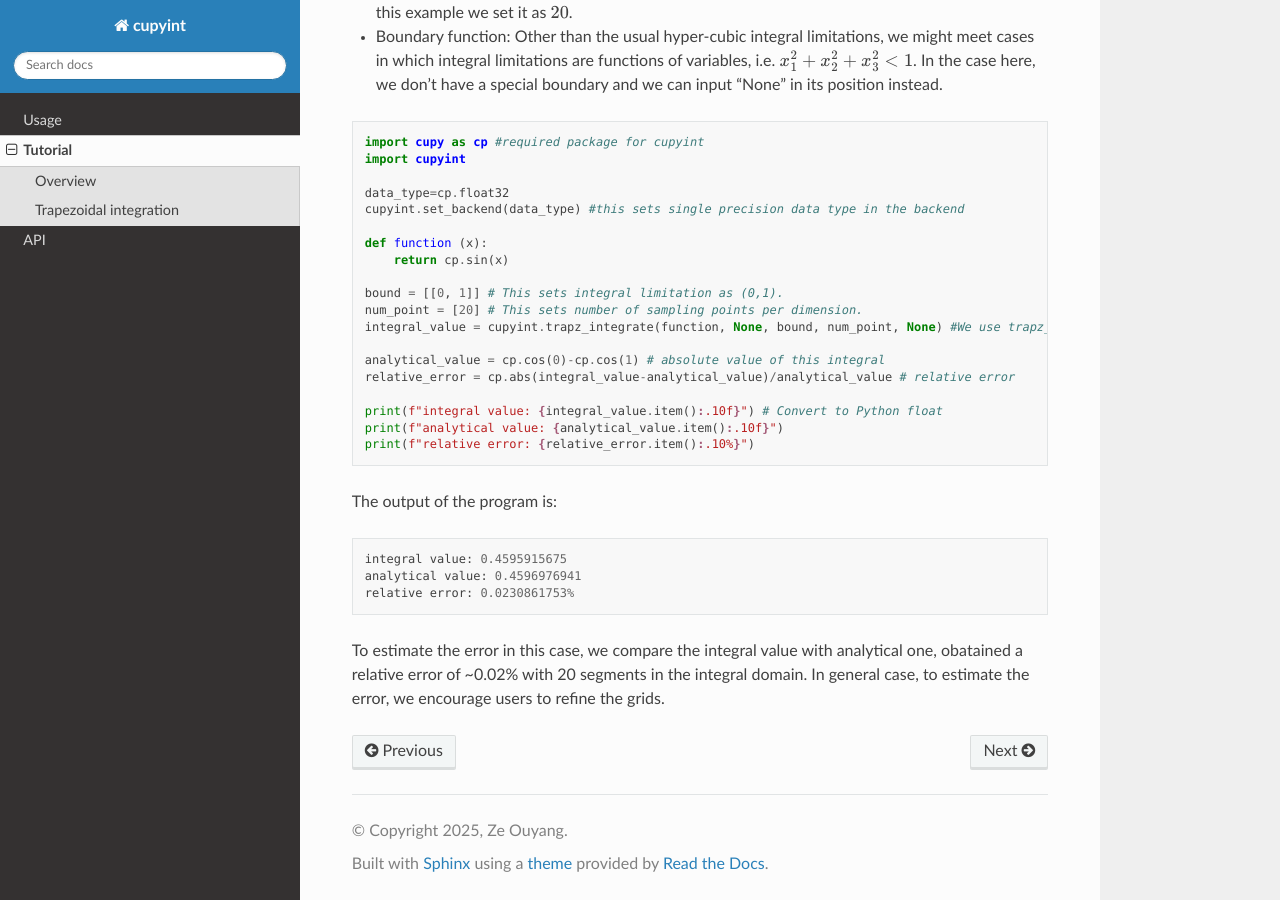
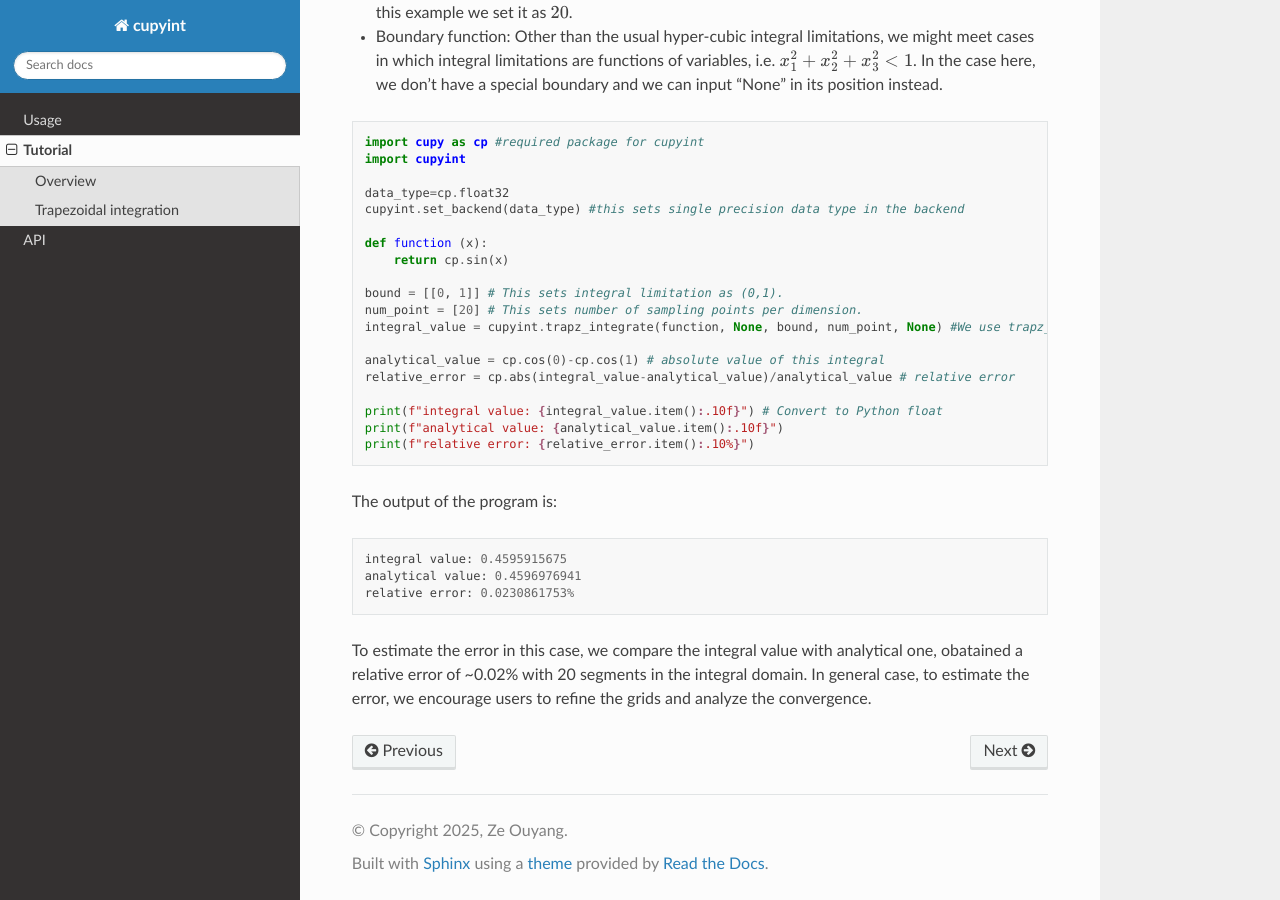
Before and after one commit to ze-ouyang/cupyint_doc, a Sphinx documentation site: the page built from docs/source/tutorial.rst, in a window 1280 px wide and 900 px high, scrolled down 1475 px. Built offline with Sphinx 7.4.7 and the Read the Docs theme 3.1.0, drawn with Linux system fonts in a browser that asks for light colours.

Commit message:
Update tutorial.rst

```diff
--- a/docs/source/tutorial.rst
+++ b/docs/source/tutorial.rst
@@ -76,4 +76,4 @@
   analytical value: 0.4596976941
   relative error: 0.0230861753%
 
-To estimate the error in this case, we compare the integral value with analytical one, obatained a relative error of ~0.02% with 20 segments in the integral domain. In general case, to estimate the error, we encourage users to refine the grids.
+To estimate the error in this case, we compare the integral value with analytical one, obatained a relative error of ~0.02% with 20 segments in the integral domain. In general case, to estimate the error, we encourage users to refine the grids and analyze the convergence.
```
